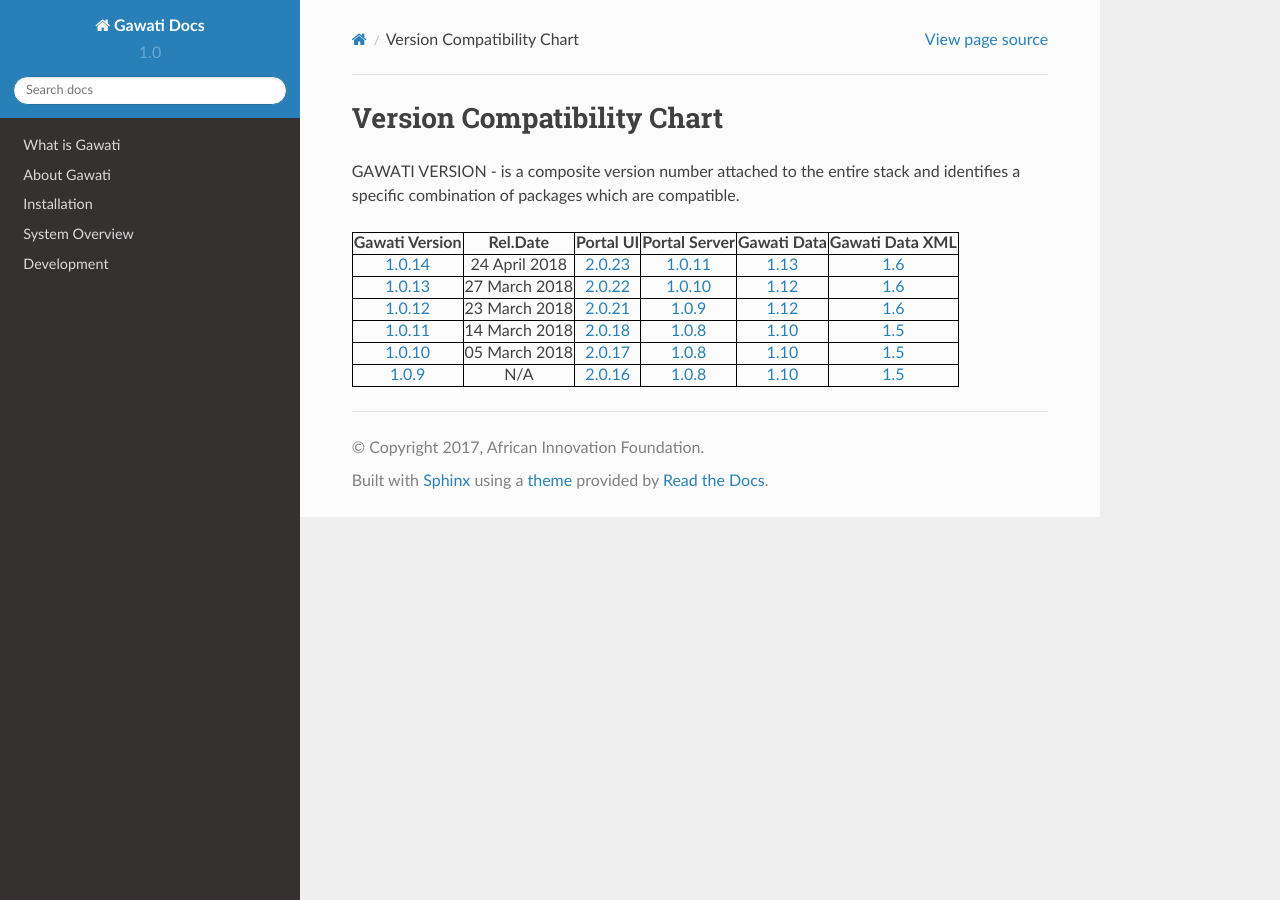
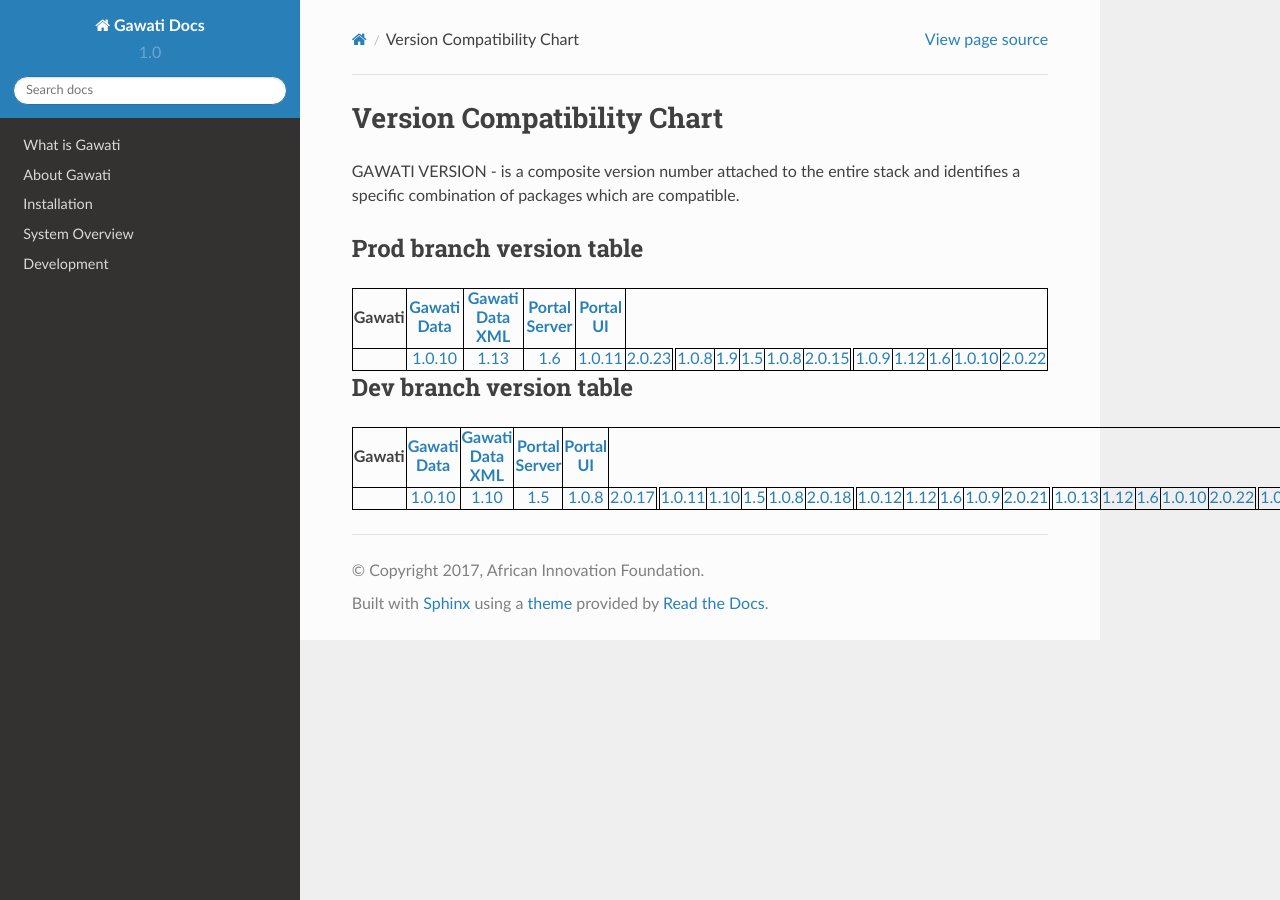
Before and after one commit to gawati/gawati-docs, a Sphinx documentation site: the page built from docs/source/development/version-compat.rst, in a window 1280 px wide. Built offline with Sphinx 7.4.7 and the Read the Docs theme 2.0.0, drawn with Linux system fonts in a browser that asks for light colours.

Commit message:
Updating verson compat table

```diff
--- a/docs/source/development/version-compat.rst
+++ b/docs/source/development/version-compat.rst
@@ -3,121 +3,107 @@ Version Compatibility Chart
 
 GAWATI VERSION - is a composite version number attached to the entire stack and identifies a specific combination of packages which are compatible.
 
+
+Prod branch version table
+*************************
+
 .. raw:: html
 
-    <table style="border-collapse: collapse; border: solid 1px black;">
+  <table style="border-collapse: collapse; border: solid 1px black;">
+    <thead>
+      <tr>
+        <th style="border: 1px solid black; text-align:center;">Gawati</th>
+        <th style="border: 1px solid black; text-align:center;"><a href="https://github.com/gawati/gawati-data">Gawati Data</a></th>
+        <th style="border: 1px solid black; text-align:center;"><a href="https://github.com/gawati/gawati-data-xml">Gawati Data XML</a></th>
+        <th style="border: 1px solid black; text-align:center;"><a href="https://github.com/gawati/gawati-portal-server">Portal Server</a></th>
+        <th style="border: 1px solid black; text-align:center;"><a href="https://github.com/gawati/gawati-portal-ui">Portal UI</a></th>
+      </tr>
+    </thead>
+      <td>
+        <td style="border: 1px solid black; text-align:center;"><a href="http://dl.gawati.org/prod/1.0.10">1.0.10</a></td>
+        <td style="border: 1px solid black; text-align:center;"><a href="https://github.com/gawati/gawati-data/tree/863cf9957e061c52035005d7ea5eeae0bbcc6233">1.13</a></td>
+        <td style="border: 1px solid black; text-align:center;"><a href="https://github.com/gawati/gawati-data-xml/tree/41a1fb7e7ca9ebffe934655bdaf3e37ba7aff81a">1.6</a></td>
+        <td style="border: 1px solid black; text-align:center;"><a href="https://github.com/gawati/gawati-portal-server/tree/3304b726d2cbc132a5bb933b5bbe6d3a911b2212">1.0.11</a></td>
+        <td style="border: 1px solid black; text-align:center;"><a href="https://github.com/gawati/gawati-portal-ui/tree/ccd6a0d0359aadb294800440caf147699561d3b0">2.0.23</a></td>
+      </td>
+      <td>
+        <td style="border: 1px solid black; text-align:center;"><a href="http://dl.gawati.org/prod/1.0.8">1.0.8</a></td>
+        <td style="border: 1px solid black; text-align:center;"><a href="https://github.com/gawati/gawati-data/tree/73d6852c9c302ace58443733c0e7c2585ba428f7">1.9</a></td>
+        <td style="border: 1px solid black; text-align:center;"><a href="https://github.com/gawati/gawati-data-xml/tree/6c5046c07c2d770ac4d6effd45e21a989177084f">1.5</a></td>
+        <td style="border: 1px solid black; text-align:center;"><a href="https://github.com/gawati/gawati-portal-server/tree/37c1674ef2b60b5f93c1d40a6d12b4e7541b3919">1.0.8</a></td>
+        <td style="border: 1px solid black; text-align:center;"><a href="https://github.com/gawati/gawati-portal-ui/tree/8d2e64eff3d3034109da51a96479531a567016cb">2.0.15</a></td>
+      </td>
+      <td>
+        <td style="border: 1px solid black; text-align:center;"><a href="http://dl.gawati.org/prod/1.0.9">1.0.9</a></td>
+        <td style="border: 1px solid black; text-align:center;"><a href="https://github.com/gawati/gawati-data/tree/82e5d724cd91f511e0a990e2fe885aab379f2f9f">1.12</a></td>
+        <td style="border: 1px solid black; text-align:center;"><a href="https://github.com/gawati/gawati-data-xml/tree/41a1fb7e7ca9ebffe934655bdaf3e37ba7aff81a">1.6</a></td>
+        <td style="border: 1px solid black; text-align:center;"><a href="https://github.com/gawati/gawati-portal-server/tree/d4cbf509af35a6b2906d359d19eab426a694a48e">1.0.10</a></td>
+        <td style="border: 1px solid black; text-align:center;"><a href="https://github.com/gawati/gawati-portal-ui/tree/ddec108b90b5cd9efd862e2a588a3638ccbc1473">2.0.22</a></td>
+      </td>
+  </table>
 
+Dev branch version table
+************************
+
+.. raw:: html
+
+  <table style="border-collapse: collapse; border: solid 1px black;">
     <thead>
-        <tr>
-            <th style="border: 1px solid black; text-align:center;">Gawati Version</th>
-            <th style="border: 1px solid black; text-align:center;">Rel.Date</th>
-            <th style="border: 1px solid black; text-align:center;">Portal UI</th>
-            <th style="border: 1px solid black; text-align:center;">Portal Server</th>
-            <th style="border: 1px solid black; text-align:center;">Gawati Data</th>
-            <th style="border: 1px solid black; text-align:center;">Gawati Data XML</th>
-        </tr>
+      <tr>
+        <th style="border: 1px solid black; text-align:center;">Gawati</th>
+        <th style="border: 1px solid black; text-align:center;"><a href="https://github.com/gawati/gawati-data">Gawati Data</a></th>
+        <th style="border: 1px solid black; text-align:center;"><a href="https://github.com/gawati/gawati-data-xml">Gawati Data XML</a></th>
+        <th style="border: 1px solid black; text-align:center;"><a href="https://github.com/gawati/gawati-portal-server">Portal Server</a></th>
+        <th style="border: 1px solid black; text-align:center;"><a href="https://github.com/gawati/gawati-portal-ui">Portal UI</a></th>
+      </tr>
     </thead>
-
-        <tr>
-            <td style="border: 1px solid black; text-align:center;"><a href="http://dl.gawati.org/dev/1.0.14">1.0.14</a></td>
-            <td style="border: 1px solid black; text-align:center;">24 April 2018</td>
-            <td style="border: 1px solid black; text-align:center;">
-                <a href="https://github.com/gawati/gawati-portal-ui/tree/eb11e115f9206e6345ea4e2fcdb348d6f1b4fd5e" title="github tree">2.0.23</a>
-                </td>
-            <td style="border: 1px solid black; text-align:center;">
-                <a href="https://github.com/gawati/gawati-portal-server/tree/be0e86786146e284dfdac42209d27ebe4fdc2263" title="github tree">1.0.11</a>
-                </td>
-            <td style="border: 1px solid black; text-align:center;">
-                <a href="https://github.com/gawati/gawati-data/tree/863cf9957e061c52035005d7ea5eeae0bbcc6233" title="github tree">1.13</a>
-                </td>
-            <td style="border: 1px solid black; text-align:center;">
-                <a href="https://github.com/gawati/gawati-data-xml/tree/4d35a80ed8ad3270a95fc2a0361f15b6a23e8727" title="github tree">1.6</a>
-                </td>
-        </tr>
-
-        <tr>
-            <td style="border: 1px solid black; text-align:center;"><a href="http://dl.gawati.org/dev/1.0.13">1.0.13</a></td>
-            <td style="border: 1px solid black; text-align:center;">27 March 2018</td>
-            <td style="border: 1px solid black; text-align:center;">
-                <a href="https://github.com/gawati/gawati-portal-ui/tree/478565ecdc754c785c0978c2f4ebafe7f91b8df2" title="github tree">2.0.22</a>
-                </td>
-            <td style="border: 1px solid black; text-align:center;">
-                <a href="https://github.com/gawati/gawati-portal-server/tree/57f477eb34b3c7202c47c2b9abe162722e8b65a0" title="github tree">1.0.10</a>
-                </td>
-            <td style="border: 1px solid black; text-align:center;">
-                <a href="https://github.com/gawati/gawati-data/tree/8b1425fc9744df7385f1b8004d74b9f0160b13de" title="github tree">1.12</a>
-                </td>
-            <td style="border: 1px solid black; text-align:center;">
-                <a href="https://github.com/gawati/gawati-data-xml/tree/4d35a80ed8ad3270a95fc2a0361f15b6a23e8727" title="github tree">1.6</a>
-                </td>
-        </tr>
-
-        <tr>
-            <td style="border: 1px solid black; text-align:center;"><a href="http://dl.gawati.org/dev/1.0.12">1.0.12</a></td>
-            <td style="border: 1px solid black; text-align:center;">23 March 2018</td>
-            <td style="border: 1px solid black; text-align:center;">
-                <a href="https://github.com/gawati/gawati-portal-ui/tree/9ac82095df6cfb68b7fddb41475360759f4bb55b" title="github tree">2.0.21</a>
-                </td>
-            <td style="border: 1px solid black; text-align:center;">
-                <a href="https://github.com/gawati/gawati-portal-server/tree/c3152df675bb2ef55b4d608433c659d2715ade29" title="github tree">1.0.9</a>
-                </td>
-            <td style="border: 1px solid black; text-align:center;">
-                <a href="https://github.com/gawati/gawati-data/tree/8b1425fc9744df7385f1b8004d74b9f0160b13de" title="github tree">1.12</a>
-                </td>
-            <td style="border: 1px solid black; text-align:center;">
-                <a href="https://github.com/gawati/gawati-data-xml/tree/4d35a80ed8ad3270a95fc2a0361f15b6a23e8727" title="github tree">1.6</a>
-                </td>
-        </tr>
-
-        <tr>
-            <td style="border: 1px solid black; text-align:center;"><a href="http://dl.gawati.org/dev/1.0.11">1.0.11</a></td>
-            <td style="border: 1px solid black; text-align:center;">14 March 2018</td>
-            <td style="border: 1px solid black; text-align:center;">
-                <a href="https://github.com/gawati/gawati-portal-ui/tree/f904ab421885566ace3c2ebac75eec33e7902ccf" title="github tree">2.0.18</a>
-                </td>
-            <td style="border: 1px solid black; text-align:center;">
-                <a href="https://github.com/gawati/gawati-portal-server/tree/8d490f9de297d7fd4ada45b00f8e513005484414" title="github tree">1.0.8</a>
-                </td>
-            <td style="border: 1px solid black; text-align:center;">
-                <a href="https://github.com/gawati/gawati-data/tree/e04eb034a11f2528b21903ff5e4e627ab8b6c5c6" title="github tree">1.10</a>
-                </td>
-            <td style="border: 1px solid black; text-align:center;">
-                <a href="https://github.com/gawati/gawati-data-xml/tree/633cd4af5da3a292bf9288640ade5d2c94041092" title="github tree">1.5</a>
-                </td>
-        </tr>
-
-        <tr>
-            <td style="border: 1px solid black; text-align:center;"><a href="http://dl.gawati.org/dev/1.0.10">1.0.10</a></td>
-            <td style="border: 1px solid black; text-align:center;">05 March 2018</td>
-            <td style="border: 1px solid black; text-align:center;">
-                <a href="https://github.com/gawati/gawati-portal-ui/tree/cfc6ab76a2c26c1e87912f2a52c06bd176ac9b3b" title="github tree">2.0.17</a>
-                </td>
-            <td style="border: 1px solid black; text-align:center;">
-                <a href="https://github.com/gawati/gawati-portal-server/tree/8d490f9de297d7fd4ada45b00f8e513005484414" title="github tree">1.0.8</a>
-                </td>
-            <td style="border: 1px solid black; text-align:center;">
-                <a href="https://github.com/gawati/gawati-data/tree/e04eb034a11f2528b21903ff5e4e627ab8b6c5c6" title="github tree">1.10</a>
-                </td>
-            <td style="border: 1px solid black; text-align:center;">
-                <a href="https://github.com/gawati/gawati-data-xml/tree/633cd4af5da3a292bf9288640ade5d2c94041092" title="github tree">1.5</a>
-                </td>
-        </tr>
-
-        <tr>
-            <td style="border: 1px solid black; text-align:center;"><a href="http://dl.gawati.org/dev/1.0.9">1.0.9</a></td>
-            <td style="border: 1px solid black; text-align:center;">N/A</td>
-            <td style="border: 1px solid black; text-align:center;">
-                <a href="https://github.com/gawati/gawati-portal-ui/tree/2240cfce77a49c1aca0b8db1f2fe9d6716d781a7" title="github tree">2.0.16</a>
-                </td>
-            <td style="border: 1px solid black; text-align:center;">
-                <a href="https://github.com/gawati/gawati-portal-server/tree/8d490f9de297d7fd4ada45b00f8e513005484414" title="github tree">1.0.8</a>
-                </td>
-            <td style="border: 1px solid black; text-align:center;">
-                <a href="https://github.com/gawati/gawati-data/tree/e04eb034a11f2528b21903ff5e4e627ab8b6c5c6" title="github tree">1.10</a>
-                </td>
-            <td style="border: 1px solid black; text-align:center;">
-                <a href="https://github.com/gawati/gawati-data-xml/tree/633cd4af5da3a292bf9288640ade5d2c94041092" title="github tree">1.5</a>
-                </td>
-        </tr>
-
-    </table>
+      <td>
+        <td style="border: 1px solid black; text-align:center;"><a href="http://dl.gawati.org/dev/1.0.10">1.0.10</a></td>
+        <td style="border: 1px solid black; text-align:center;"><a href="https://github.com/gawati/gawati-data/tree/e04eb034a11f2528b21903ff5e4e627ab8b6c5c6">1.10</a></td>
+        <td style="border: 1px solid black; text-align:center;"><a href="https://github.com/gawati/gawati-data-xml/tree/633cd4af5da3a292bf9288640ade5d2c94041092">1.5</a></td>
+        <td style="border: 1px solid black; text-align:center;"><a href="https://github.com/gawati/gawati-portal-server/tree/8d490f9de297d7fd4ada45b00f8e513005484414">1.0.8</a></td>
+        <td style="border: 1px solid black; text-align:center;"><a href="https://github.com/gawati/gawati-portal-ui/tree/cfc6ab76a2c26c1e87912f2a52c06bd176ac9b3b">2.0.17</a></td>
+      </td>
+      <td>
+        <td style="border: 1px solid black; text-align:center;"><a href="http://dl.gawati.org/dev/1.0.11">1.0.11</a></td>
+        <td style="border: 1px solid black; text-align:center;"><a href="https://github.com/gawati/gawati-data/tree/e04eb034a11f2528b21903ff5e4e627ab8b6c5c6">1.10</a></td>
+        <td style="border: 1px solid black; text-align:center;"><a href="https://github.com/gawati/gawati-data-xml/tree/633cd4af5da3a292bf9288640ade5d2c94041092">1.5</a></td>
+        <td style="border: 1px solid black; text-align:center;"><a href="https://github.com/gawati/gawati-portal-server/tree/8d490f9de297d7fd4ada45b00f8e513005484414">1.0.8</a></td>
+        <td style="border: 1px solid black; text-align:center;"><a href="https://github.com/gawati/gawati-portal-ui/tree/f904ab421885566ace3c2ebac75eec33e7902ccf">2.0.18</a></td>
+      </td>
+      <td>
+        <td style="border: 1px solid black; text-align:center;"><a href="http://dl.gawati.org/dev/1.0.12">1.0.12</a></td>
+        <td style="border: 1px solid black; text-align:center;"><a href="https://github.com/gawati/gawati-data/tree/8b1425fc9744df7385f1b8004d74b9f0160b13de">1.12</a></td>
+        <td style="border: 1px solid black; text-align:center;"><a href="https://github.com/gawati/gawati-data-xml/tree/4d35a80ed8ad3270a95fc2a0361f15b6a23e8727">1.6</a></td>
+        <td style="border: 1px solid black; text-align:center;"><a href="https://github.com/gawati/gawati-portal-server/tree/c3152df675bb2ef55b4d608433c659d2715ade29">1.0.9</a></td>
+        <td style="border: 1px solid black; text-align:center;"><a href="https://github.com/gawati/gawati-portal-ui/tree/9ac82095df6cfb68b7fddb41475360759f4bb55b">2.0.21</a></td>
+      </td>
+      <td>
+        <td style="border: 1px solid black; text-align:center;"><a href="http://dl.gawati.org/dev/1.0.13">1.0.13</a></td>
+        <td style="border: 1px solid black; text-align:center;"><a href="https://github.com/gawati/gawati-data/tree/8b1425fc9744df7385f1b8004d74b9f0160b13de">1.12</a></td>
+        <td style="border: 1px solid black; text-align:center;"><a href="https://github.com/gawati/gawati-data-xml/tree/4d35a80ed8ad3270a95fc2a0361f15b6a23e8727">1.6</a></td>
+        <td style="border: 1px solid black; text-align:center;"><a href="https://github.com/gawati/gawati-portal-server/tree/57f477eb34b3c7202c47c2b9abe162722e8b65a0">1.0.10</a></td>
+        <td style="border: 1px solid black; text-align:center;"><a href="https://github.com/gawati/gawati-portal-ui/tree/478565ecdc754c785c0978c2f4ebafe7f91b8df2">2.0.22</a></td>
+      </td>
+      <td>
+        <td style="border: 1px solid black; text-align:center;"><a href="http://dl.gawati.org/dev/1.0.14">1.0.14</a></td>
+        <td style="border: 1px solid black; text-align:center;"><a href="https://github.com/gawati/gawati-data/tree/863cf9957e061c52035005d7ea5eeae0bbcc6233">1.13</a></td>
+        <td style="border: 1px solid black; text-align:center;"><a href="https://github.com/gawati/gawati-data-xml/tree/4d35a80ed8ad3270a95fc2a0361f15b6a23e8727">1.6</a></td>
+        <td style="border: 1px solid black; text-align:center;"><a href="https://github.com/gawati/gawati-portal-server/tree/be0e86786146e284dfdac42209d27ebe4fdc2263">1.0.11</a></td>
+        <td style="border: 1px solid black; text-align:center;"><a href="https://github.com/gawati/gawati-portal-ui/tree/eb11e115f9206e6345ea4e2fcdb348d6f1b4fd5e">2.0.23</a></td>
+      </td>
+      <td>
+        <td style="border: 1px solid black; text-align:center;"><a href="http://dl.gawati.org/dev/1.0.15">1.0.15</a></td>
+        <td style="border: 1px solid black; text-align:center;"><a href="https://github.com/gawati/gawati-data/tree/79abd7920756583717cbd2b1f3e0bc551ed02e07">1.15</a></td>
+        <td style="border: 1px solid black; text-align:center;"><a href="https://github.com/gawati/gawati-data-xml/tree/0">N/A</a></td>
+        <td style="border: 1px solid black; text-align:center;"><a href="https://github.com/gawati/gawati-portal-server/tree/cb97a77c3e66c256fbf0453ef99cd86fb292d3b1">1.0.12</a></td>
+        <td style="border: 1px solid black; text-align:center;"><a href="https://github.com/gawati/gawati-portal-ui/tree/f796e5d9bd25e335b70063074b2f8314a8f638b0">2.0.24</a></td>
+      </td>
+      <td>
+        <td style="border: 1px solid black; text-align:center;"><a href="http://dl.gawati.org/dev/1.0.9">1.0.9</a></td>
+        <td style="border: 1px solid black; text-align:center;"><a href="https://github.com/gawati/gawati-data/tree/e04eb034a11f2528b21903ff5e4e627ab8b6c5c6">1.10</a></td>
+        <td style="border: 1px solid black; text-align:center;"><a href="https://github.com/gawati/gawati-data-xml/tree/633cd4af5da3a292bf9288640ade5d2c94041092">1.5</a></td>
+        <td style="border: 1px solid black; text-align:center;"><a href="https://github.com/gawati/gawati-portal-server/tree/8d490f9de297d7fd4ada45b00f8e513005484414">1.0.8</a></td>
+        <td style="border: 1px solid black; text-align:center;"><a href="https://github.com/gawati/gawati-portal-ui/tree/2240cfce77a49c1aca0b8db1f2fe9d6716d781a7">2.0.16</a></td>
+      </td>
+  </table>
```
